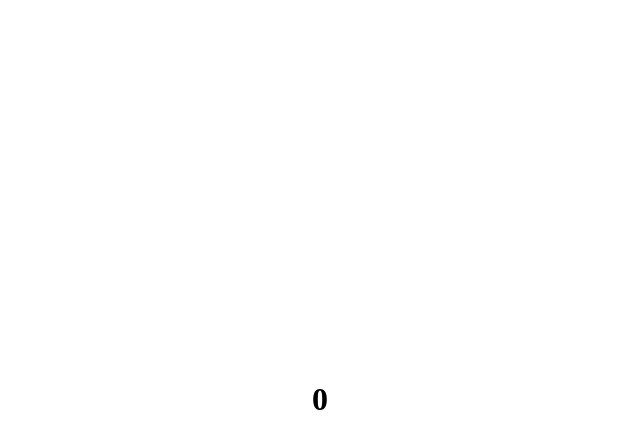
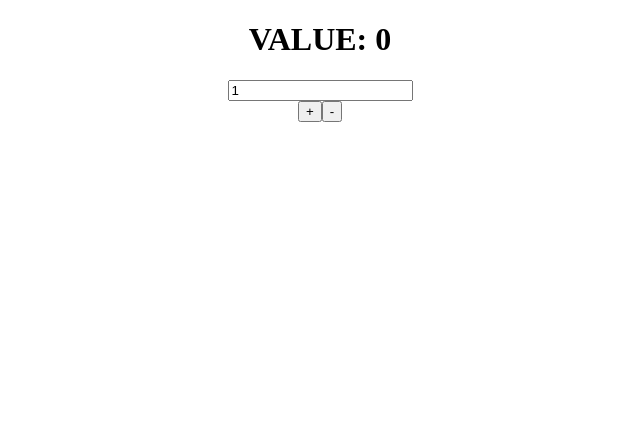
Before and after one commit to umlstudy/velopert.com.react.study, a React (Create React App) app: page / in a window 1280 px wide. Shown: the top 448 px of the page, without its empty margins (320-960 px from the left). Built offline with nearby package versions, Linux system fonts and the light colour scheme.

Commit message:
10-2편 Redux: 예제를 통해 사용해보기, 2.# react-redux 사용하기

```diff
--- a/src/index_starter_jsx.jsx
+++ b/src/index_starter_jsx.jsx
@@ -1,94 +1,120 @@
 import React from 'react';
 import ReactDOM from 'react-dom';
 import { createStore } from 'redux';
-import registerServiceWorker from './registerServiceWorker';
+import { Provider  } from 'react-redux';
+import App from './reducer/components/App';
+import counterApp from './reducer/reducers';
 
-/*
- * Action
- */
-const INCREMENT = "INCREMENT";
+export default function main() {
 
-function increase(diff) {
-    return {
-        type: INCREMENT,
-        addBy: diff
-    };
+const store = createStore(counterApp);
+const appElement = document.getElementById('root');
+
+
+// 렌더링 될 때 Redux 컴포넌트인 <Provider> 에 store 를 설정해주면
+// 그 하위 컴포넌트들에 따로 parent-child 구조로 전달해주지 않아도
+// connect 될 때 store에 접근 할 수 있게 해줍니다.
+ReactDOM.render(
+    <Provider store = {store}>
+        <App />
+    </Provider>,
+    appElement
+);
+
 }
 
-/*
- * Reducer
- */
-const initialState = {
-    value: 0
-};
 
-const counterReducer = (state = initialState, action) => {
-    switch(action.type) {
-        case INCREMENT:
-            return Object.assign({}, state, {
-                value: state.value + action.addBy
-            });
-        default:
-            return state;
-    }
-}
+// import React from 'react';
+// import ReactDOM from 'react-dom';
+// import { createStore } from 'redux';
+// import registerServiceWorker from './registerServiceWorker';
 
-/*
- * Store
- */
-const store = createStore(counterReducer);
+// /*
+//  * Action
+//  */
+// const INCREMENT = "INCREMENT";
 
-class App extends React.Component {
-    constructor(props) {
-        super(props);
-        this.onClick = this.onClick.bind(this);
-    }
+// function increase(diff) {
+//     return {
+//         type: INCREMENT,
+//         addBy: diff
+//     };
+// }
 
-    render() {
+// /*
+//  * Reducer
+//  */
+// const initialState = {
+//     value: 0
+// };
 
-        let centerStyle = {
-            position: 'fixed',
-            top: '50%',
-            left: '50%',
-            transform: 'translate(-50%, -50%)',
-            WebkitUserSelect: 'none',
-            MozUserSelect: 'none',
-            MsUserSelect:'none',
-            userSelect: 'none',
-            cursor: 'pointer'
-        };
+// const counterReducer = (state = initialState, action) => {
+//     switch(action.type) {
+//         case INCREMENT:
+//             return Object.assign({}, state, {
+//                 value: state.value + action.addBy
+//             });
+//         default:
+//             return state;
+//     }
+// }
 
-        return (
-            <div
-                onClick={ this.onClick }
-                style={ centerStyle }
-            >
+// /*
+//  * Store
+//  */
+// const store = createStore(counterReducer);
 
-                <h1> {this.props.store.getState().value} </h1>
-            </div>
-        )
-    }
+// class App extends React.Component {
+//     constructor(props) {
+//         super(props);
+//         this.onClick = this.onClick.bind(this);
+//     }
 
-    onClick() {
-        this.props.store.dispatch(increase(1));
-    }
-}
+//     render() {
 
-const render = () => {
+//         let centerStyle = {
+//             position: 'fixed',
+//             top: '50%',
+//             left: '50%',
+//             transform: 'translate(-50%, -50%)',
+//             WebkitUserSelect: 'none',
+//             MozUserSelect: 'none',
+//             MsUserSelect:'none',
+//             userSelect: 'none',
+//             cursor: 'pointer'
+//         };
 
-    const appElement = document.getElementById('root');
-    ReactDOM.render(
-        <App store={store}/>,
-        appElement
-    );
-};
+//         return (
+//             <div
+//                 onClick={ this.onClick }
+//                 style={ centerStyle }
+//             >
 
-export default function main() {
-    store.subscribe(render);
-    render();
-}
+//                 <h1> {this.props.store.getState().value} </h1>
+//             </div>
+//         )
+//     }
+
+//     onClick() {
+//         this.props.store.dispatch(increase(1));
+//     }
+// }
+
+// const render = () => {
+
+//     const appElement = document.getElementById('root');
+//     ReactDOM.render(
+//         <App store={store}/>,
+//         appElement
+//     );
+// };
 
 // export default function main() {
-//     ReactDOM.render(<Root />, document.getElementById('root'));
-//     registerServiceWorker();
+//     store.subscribe(render);
+//     render();
 // }
+
+// // export default function main() {
+// //     ReactDOM.render(<Root />, document.getElementById('root'));
+// //     registerServiceWorker();
+// // }
--- /dev/null
+++ b/src/reducer/actions/index.js
@@ -0,0 +1,22 @@
+export const INCREMENT = 'INCREMENT';
+export const DECREMENT = 'DECREMENT';
+export const SET_DIFF = 'SET_DIFF';
+
+export function increment() {
+    return {
+        type: INCREMENT
+    };
+}
+
+export function decrement() {
+    return {
+        type: DECREMENT
+    };
+}
+
+export function setDiff(value) {
+    return {
+        type: SET_DIFF,
+        diff: value
+    };
+}
--- /dev/null
+++ b/src/reducer/components/App.js
@@ -0,0 +1,19 @@
+import React from 'react';
+import Counter from './Counter';
+import Buttons from './Buttons';
+import Option from './Option';
+
+class App extends React.Component {
+    render(){
+        return (
+            <div style={ {textAlign: 'center'} }>
+                <Counter/>
+                <Option/>
+                <Buttons/>
+            </div>
+        );
+    }
+
+}
+
+export default App;
--- /dev/null
+++ b/src/reducer/components/Buttons.js
@@ -0,0 +1,32 @@
+import React from 'react';
+import { connect } from 'react-redux';
+import { increment, decrement } from '../actions';
+
+class Buttons extends React.Component {
+    render() {
+        return (
+            <div>
+                <button type="button"
+                        onClick={ this.props.onIncrement }>
+                        +
+                </button>
+                <button type="button"
+                        onClick={ this.props.onDecrement }>
+                        -
+                </button>
+            </div>
+        )
+    }
+}
+
+
+let mapDispatchToProps = (dispatch) => {
+    return {
+        onIncrement: () => dispatch(increment()),
+        onDecrement: () => dispatch(decrement())
+    }
+}
+
+Buttons = connect(undefined, mapDispatchToProps)(Buttons);
+
+export default Buttons;
--- /dev/null
+++ b/src/reducer/components/Counter.js
@@ -0,0 +1,29 @@
+import React from 'react';
+import { connect } from 'react-redux';
+
+class Counter extends React.Component {
+    render() {
+        return (
+            <h1>VALUE: { this.props.value }</h1>
+        );
+    }
+}
+
+let mapStateToProps = (state) => {
+    return {
+        value: state.counter.value
+    };
+}
+
+Counter = connect(mapStateToProps)(Counter);
+
+export default Counter;
+//connect는 react-redux 의 내장 API 입니다. 이 함수는 React Component 를 Redux Store에  ‘연결’ 해줍니다.
+//이 함수의 리턴값은 특정 컴포넌트 클래스의 props 를 store의 데이터에 연결시켜주는 또 다른 함수를 리턴합니다.
+//리턴된 함수에 컴포넌트를 인수로 넣어 실행하면, 기존 컴포넌트를 수정하는게 아니라 새로운 컴포넌트를 return 합니다.
+//인수:
+// mapStateToProps(state, [ownProps]): (Function) store 의 state 를 컴포넌트의 props 에 매핑 시켜줍니다.
+// ownProps 인수가 명시될 경우, 이를 통해 함수 내부에서 컴포넌트의 props 값에 접근 할 수 있습니다.
+// mapDispatchToProps(dispatch, [ownProps]): (Function or Object)  컴포넌트의 특정 함수형 props 를
+// 실행 했을 때, 개발자가 지정한 action을 dispatch 하도록 설정합니다. ownProps의 용도는 위 인수와 동일합니다.
+// mapDispatchToProps 를 객체형으로 전달하는 방법 및 기타 인수들은 매뉴얼을 참조해주세요.
--- /dev/null
+++ b/src/reducer/components/Option.js
@@ -0,0 +1,53 @@
+import React from 'react';
+import { connect } from 'react-redux';
+import { setDiff } from '../actions';
+
+// tslint:disable:no-console
+class Option extends React.Component {
+    constructor(props) {
+        super(props);
+
+        this.state = {
+            diff: '1'
+        }
+
+
+        this.onChangeDiff = this.onChangeDiff.bind(this);
+    }
+
+    render() {
+        return (
+            <div>
+                <input type="text" value={ this.state.diff } onChange={this.onChangeDiff}></input>
+            </div>
+        );
+    }
+
+    onChangeDiff(e) {
+
+        if(isNaN(e.target.value)) {
+            return;
+        }
+
+        this.setState({ diff: e.target.value });
+
+        if(e.target.value==='') {
+            this.setState({ diff: '0' });
+        }
+
+        console.log("---------------------------");
+        let v = parseInt(10, e.target.value);
+        this.props.onUpdateDiff(v);
+
+    }
+}
+
+let mapDispatchToProps = (dispatch) => {
+    return {
+        onUpdateDiff: (value) => dispatch(setDiff(value))
+    };
+}
+
+Option = connect(undefined, mapDispatchToProps)(Option);
+
+export default Option;
--- /dev/null
+++ b/src/reducer/reducers/index.js
@@ -0,0 +1,56 @@
+import { INCREMENT, DECREMENT, SET_DIFF } from '../actions';
+import { combineReducers } from 'redux';
+
+const counterInitialState = {
+    value: 0,
+    diff: 1
+};
+
+const counter = (state = counterInitialState, action) => {
+    switch(action.type) {
+        case INCREMENT:
+            return Object.assign({}, state, {
+                value: state.value + state.diff
+            });
+        case DECREMENT:
+            return Object.assign({}, state, {
+                value: state.value - state.diff
+            });
+        case SET_DIFF:
+            return Object.assign({}, state, {
+                diff: action.diff
+            });
+        default:
+            return state;
+    }
+};
+
+
+const extra = (state = { value: 'this_is_extra_reducer' }, action) => {
+    switch(action.type) {
+        default:
+            return state;
+    }
+}
+
+// reducer를 여러개로 분리하여 작성 할 땐, 서로 직접적인 관계가 없어야 합니다.
+const counterApp = combineReducers({
+    counter,
+    extra
+});
+
+// 각기 다른 키를 주고 싶으면
+// const counterApp = combineReducers({
+//   a: counter,
+//   b: extra
+// });
+
+// 같은 코드
+// const counterApp = ( state = { }, action ) => {
+//   return {
+//       counter: counter(state.counter, action),
+//       extra: extra(state.extra, action)
+//   }
+// }
+
+export default counterApp;
```
